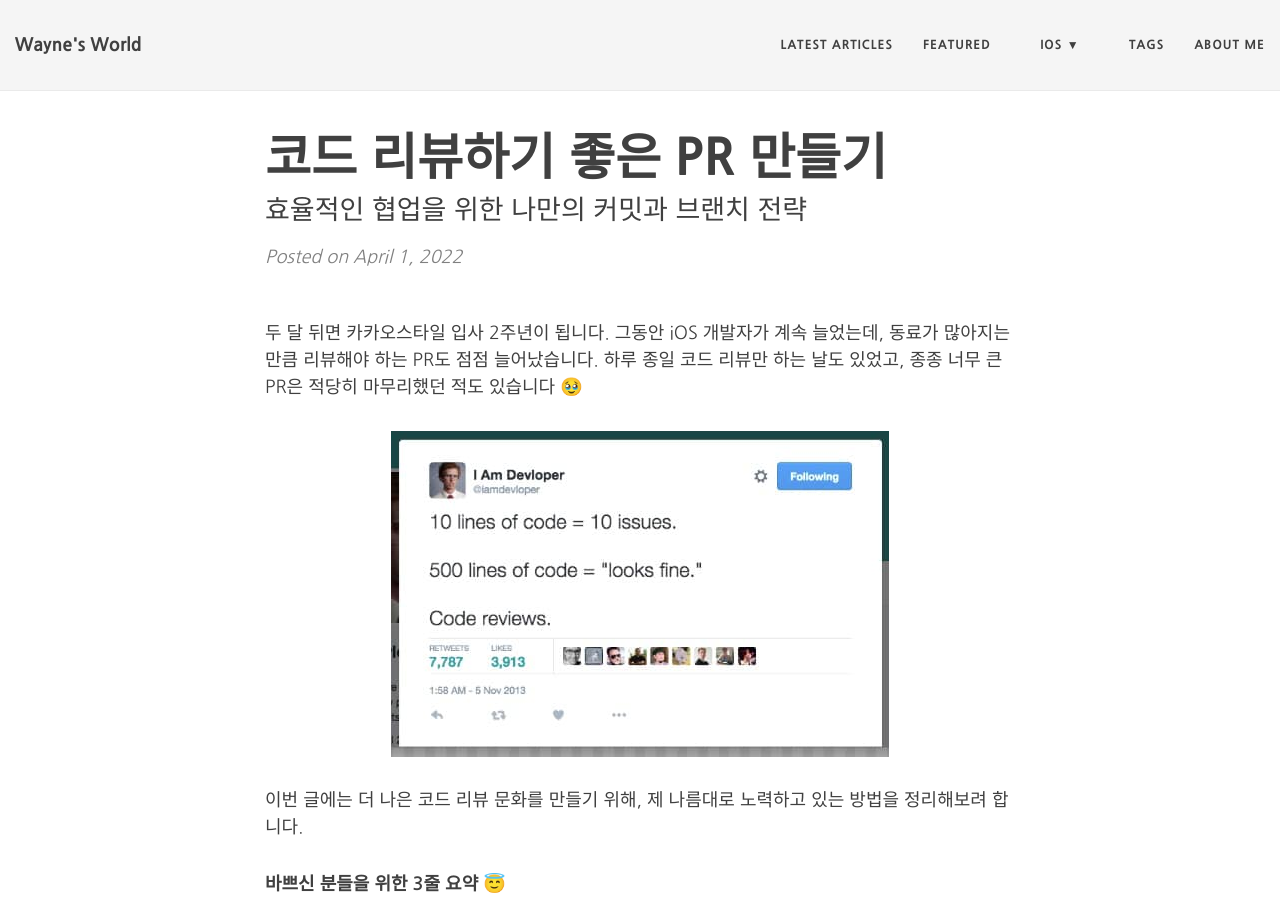
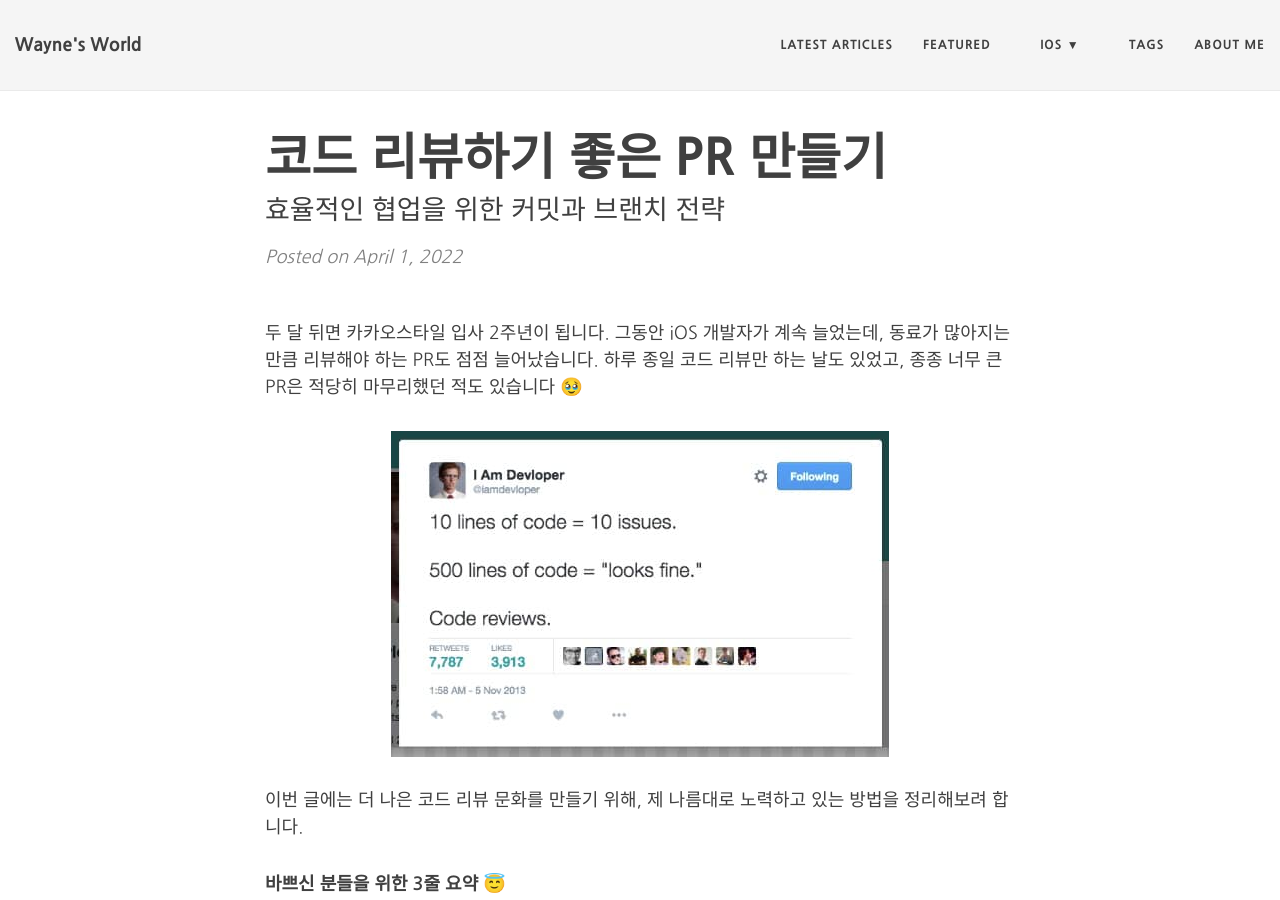
Before and after one commit to Mildwhale/mildwhale.github.io, a Jekyll site: the page built from _posts/2022-04-01-commit-and-pr.md, in a window 1280 px wide and 900 px high. Built offline with Jekyll 4.4.1, drawn with Linux system fonts in a browser that asks for light colours; nearby versions of some CDN libraries; comment, search, counter and statistics services are not loaded.

Commit message:
good-commit : 교정

```diff
--- a/_posts/2022-04-01-commit-and-pr.md
+++ b/_posts/2022-04-01-commit-and-pr.md
@@ -1,7 +1,7 @@
 ---
 layout: post
 title: "코드 리뷰하기 좋은 PR 만들기"
-description: "효율적인 협업을 위한 나만의 커밋과 브랜치 전략"
+description: "효율적인 협업을 위한 커밋과 브랜치 전략"
 author: "kyujin.kim"
 date: 2022-04-01
 tags: [협업]
```
